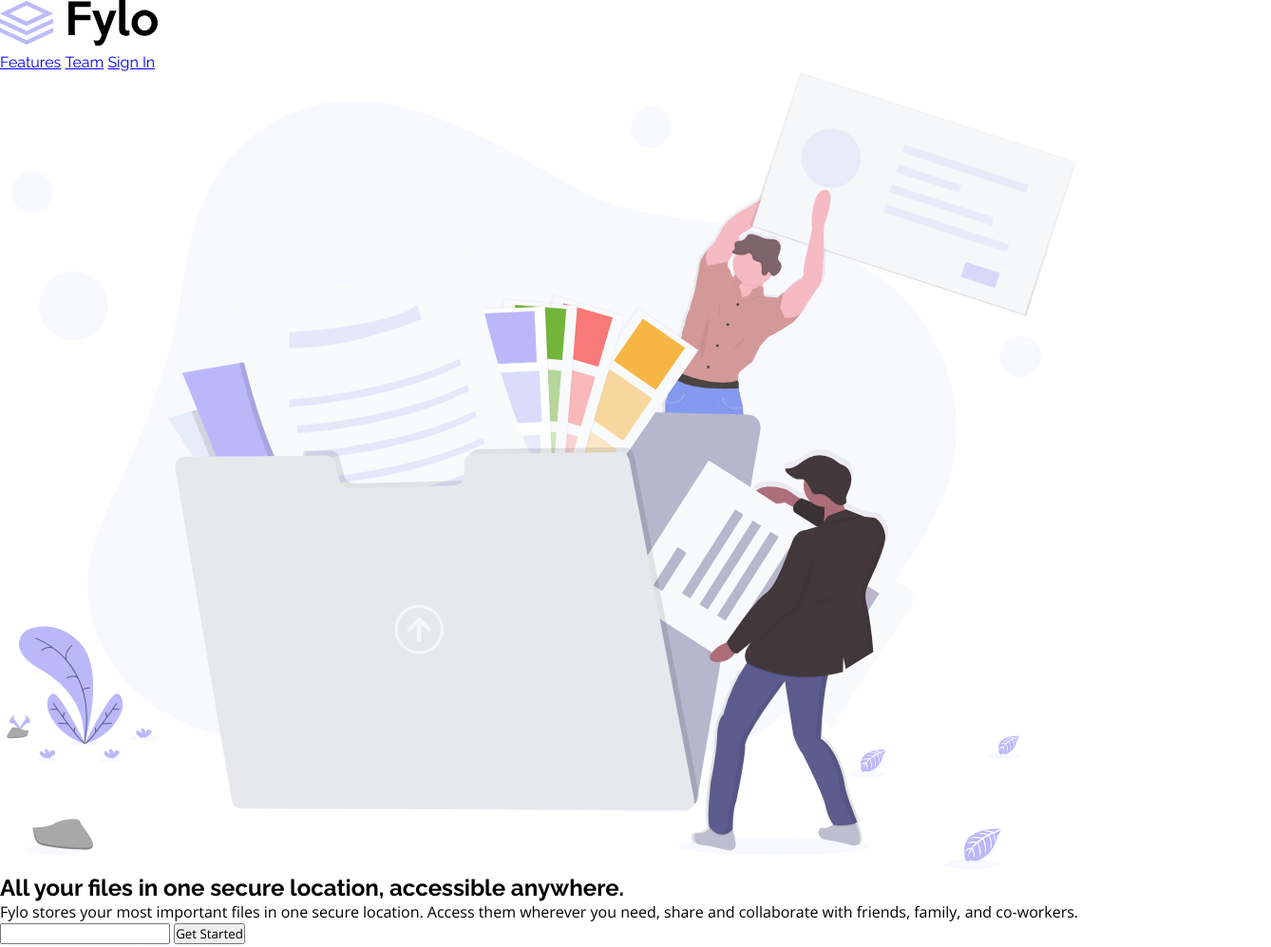
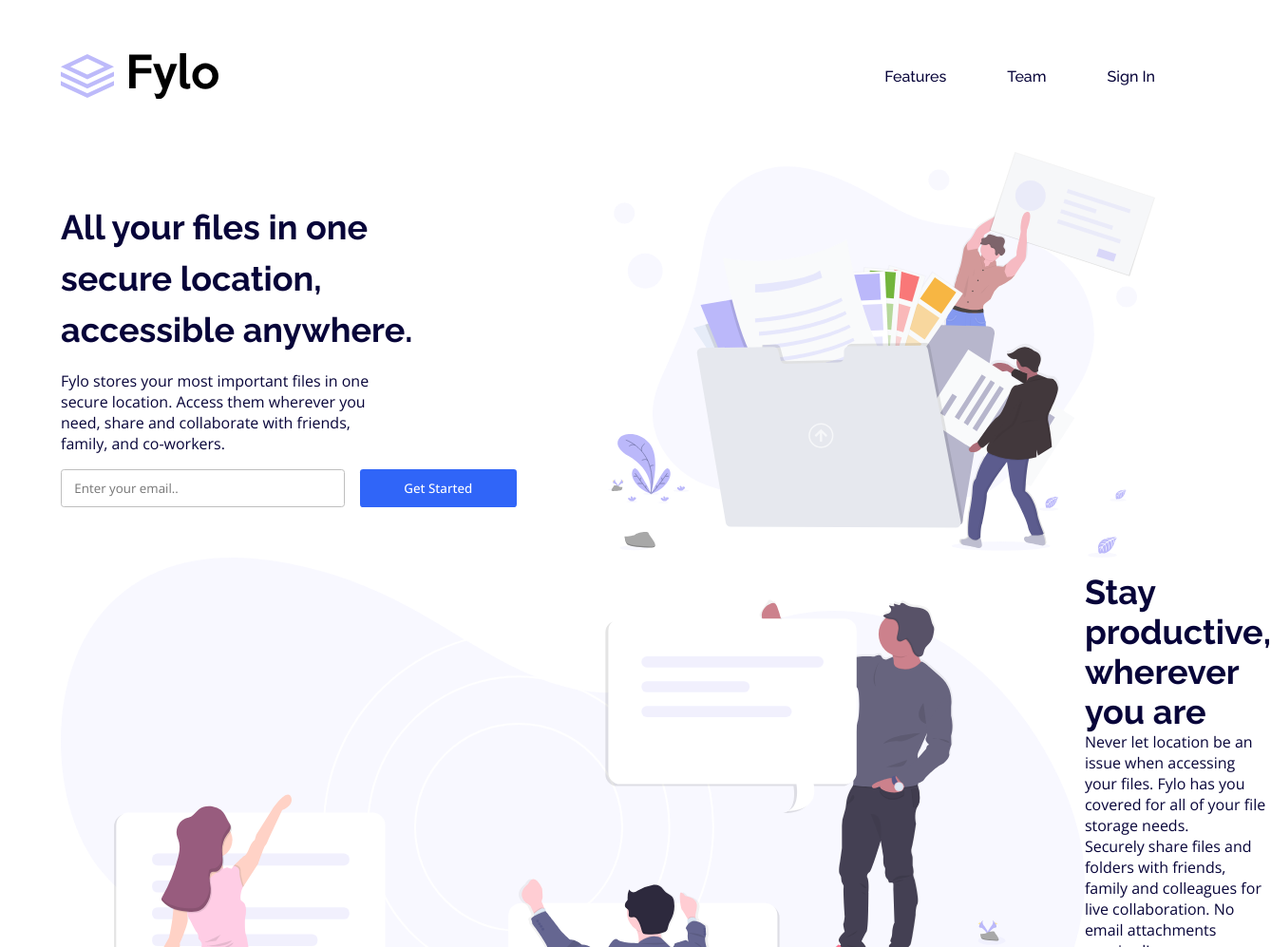
Before and after one commit to akmtasdikulislam/fylo-landing-page-with-two-column-layout, a plain HTML site: page index.html in a window 1280 px wide. Shown: the top 997 px of the page at 95% size, 1338 px wide, since content can reach past the window. Drawn offline with nearby package versions, Linux system fonts and the light colour scheme.

Commit message:
hero-section: style done

```diff
--- a/index.html
+++ b/index.html
@@ -44,16 +44,22 @@
      -->
     <!-- HEADER Section -->
     <header class="header-section">
+      <div class="container">
         <img src="./images/logo.svg" alt="Fylo-logo" class="logo" />
         <nav class="nav-menu">
           <a href="#">Features</a>
           <a href="#">Team</a>
           <a href="#">Sign In</a>
         </nav>
+      </div>
     </header>
     <!-- HERO Section -->
     <section class="hero-section">
-      <img src="./images/illustration-1.svg" alt="Hero Section Illustration" />
+      <div class="container">
+        <img
+          src="./images/illustration-1.svg"
+          alt="Hero Section Illustration"
+        />
         <div class="column">
           <h2>All your files in one secure location, accessible anywhere.</h2>
           <p>
@@ -62,13 +68,20 @@
             and co-workers.
           </p>
           <div class="get-started-form">
-          <input type="email" name="email" id="email" />
+            <input
+              type="email"
+              name="email"
+              placeholder="Enter your email.."
+              id="email"
+            />
             <button>Get Started</button>
+          </div>
         </div>
       </div>
     </section>
     <!-- OVERVIEW Section -->
     <section class="overview-section">
+      <div class="container">
         <img
           src="./images/illustration-2.svg"
           alt="Overview Section Illustration"
@@ -76,8 +89,8 @@
         <div class="column">
           <h2>Stay productive, wherever you are</h2>
           <p>
-          Never let location be an issue when accessing your files. Fylo has you
-          covered for all of your file storage needs.
+            Never let location be an issue when accessing your files. Fylo has
+            you covered for all of your file storage needs.
           </p>
           <p>
             Securely share files and folders with friends, family and colleagues
@@ -108,24 +121,28 @@
             </div>
           </div>
         </div>
+      </div>
     </section>
     <!-- GET STARTED Section -->
     <section class="get-started-section">
+      <div class="container">
         <div class="column">
           <h3>Get early access today</h3>
           <p>
             It only takes a minute to sign up and our free starter tier is
-          extremely generous. If you have any questions, our support team would
-          be happy to help you.
+            extremely generous. If you have any questions, our support team
+            would be happy to help you.
           </p>
         </div>
         <div class="column">
           <input type="email" name="email" id="email" />
           <button>Get Started For Free</button>
         </div>
+      </div>
     </section>
-
+    <!-- FOOTER Section -->
     <footer class="footer-section">
+      <div class="container">
         <div class="row">
           <img src="./images/logo.svg" alt="Fylo-logo" />
         </div>
@@ -157,6 +174,7 @@
             <a href="#"><i class="bx bxl-instagram"></i></a>
           </div>
         </div>
+      </div>
     </footer>
     <p class="attribution">
       Challenge by
--- a/style.css
+++ b/style.css
@@ -27,12 +27,128 @@
     body {
         min-height: 100vh;
         min-width : 100vw;
+        overflow-x: hidden
     }
 
     h2,
     h3,
     nav a {
+        color      : var(--very-dark-blue);
         font-family: "Raleway", sans-serif;
+    }
+
+    a {
+        color          : var(--very-dark-blue);
+        font-weight    : 500;
+        text-decoration: none;
+    }
+
+    a:hover {
+        color     : var(--bright-blue);
+        transition: all ease-in-out .3s;
+    }
+
+    /* HEADINGS */
+    h2 {
+        font-size: 2.25em;
+    }
+
+    /* Text */
+    p {
+        color    : var(--very-dark-blue);
+        font-size: 1em;
+    }
+
+    input {
+        border       : 1px solid var(--light-gray);
+        border-radius: .25em;
+        height       : 3em;
+        outline      : 0;
+        padding      : 0 1em;
+    }
+
+    button {
+        background-color: var(--bright-blue);
+        border          : 0;
+        border-radius   : .25em;
+        color           : white;
+        font-weight     : 500;
+        height          : fit-content;
+        padding         : .825em 3.5em;
+        text-wrap       : nowrap;
+        width           : max-content;
+    }
+
+    button:hover {
+        cursor    : pointer;
+        opacity   : 80%;
+        transition: all ease-in-out .2s;
+    }
+
+    section,
+    header,
+    footer {
+        align-items    : center;
+        display        : flex;
+        flex-direction : column;
+        justify-content: center;
+        width          : 100%;
+    }
+
+    .container {
+        align-items    : center;
+        display        : flex;
+        flex-direction : row;
+        justify-content: space-between;
+        width          : 90%;
+    }
+
+    /* HEADER Section */
+    .header-section {
+        height: 10em;
+    }
+
+    .nav-menu {
+        align-items   : center;
+        display       : flex;
+        flex-direction: row;
+        gap           : 4em;
+    }
+
+    /* HERO Section */
+    .hero-section .container {
+        flex-direction: row-reverse;
+    }
+
+    .hero-section img {
+        width: 50%;
+    }
+
+    .hero-section .column {
+        width: 35%;
+    }
+
+    .hero-section h2 {
+        line-height: 1.5em;
+    }
+
+    .hero-section p {
+        margin: 1em 0;
+        width : 85%;
+    }
+
+    .hero-section .get-started-form {
+        align-items    : center;
+        display        : flex;
+        flex-direction : row;
+        gap            : 1em;
+        height         : 2.5em;
+        justify-content: space-between;
+        width          : 30em;
+    }
+
+    .hero-section .get-started-form input {
+        width: 100%;
     }
 
     .attribution {
```
Also changed, not shown: 1 other file. Lines whose indentation alone changed are shown as unchanged.
